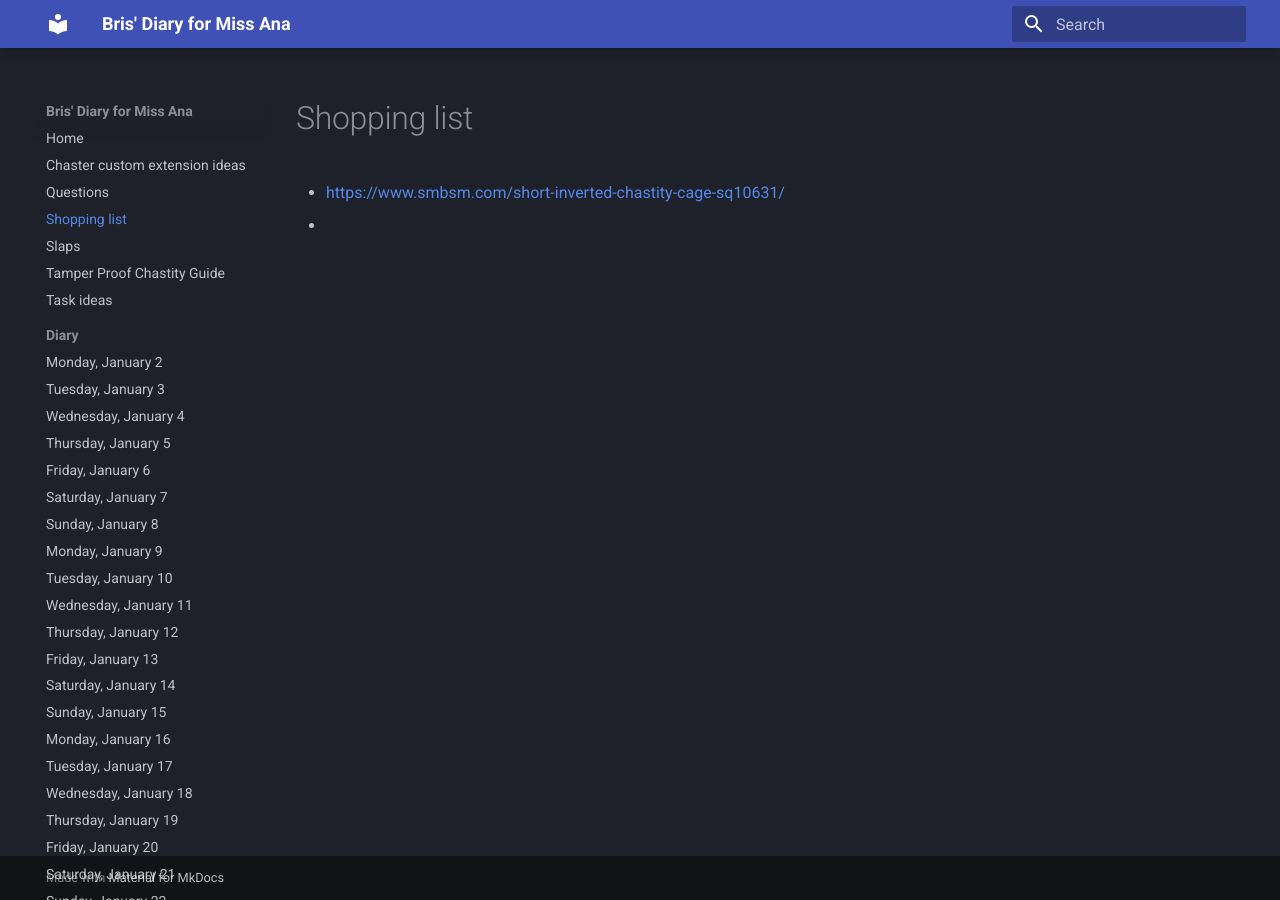
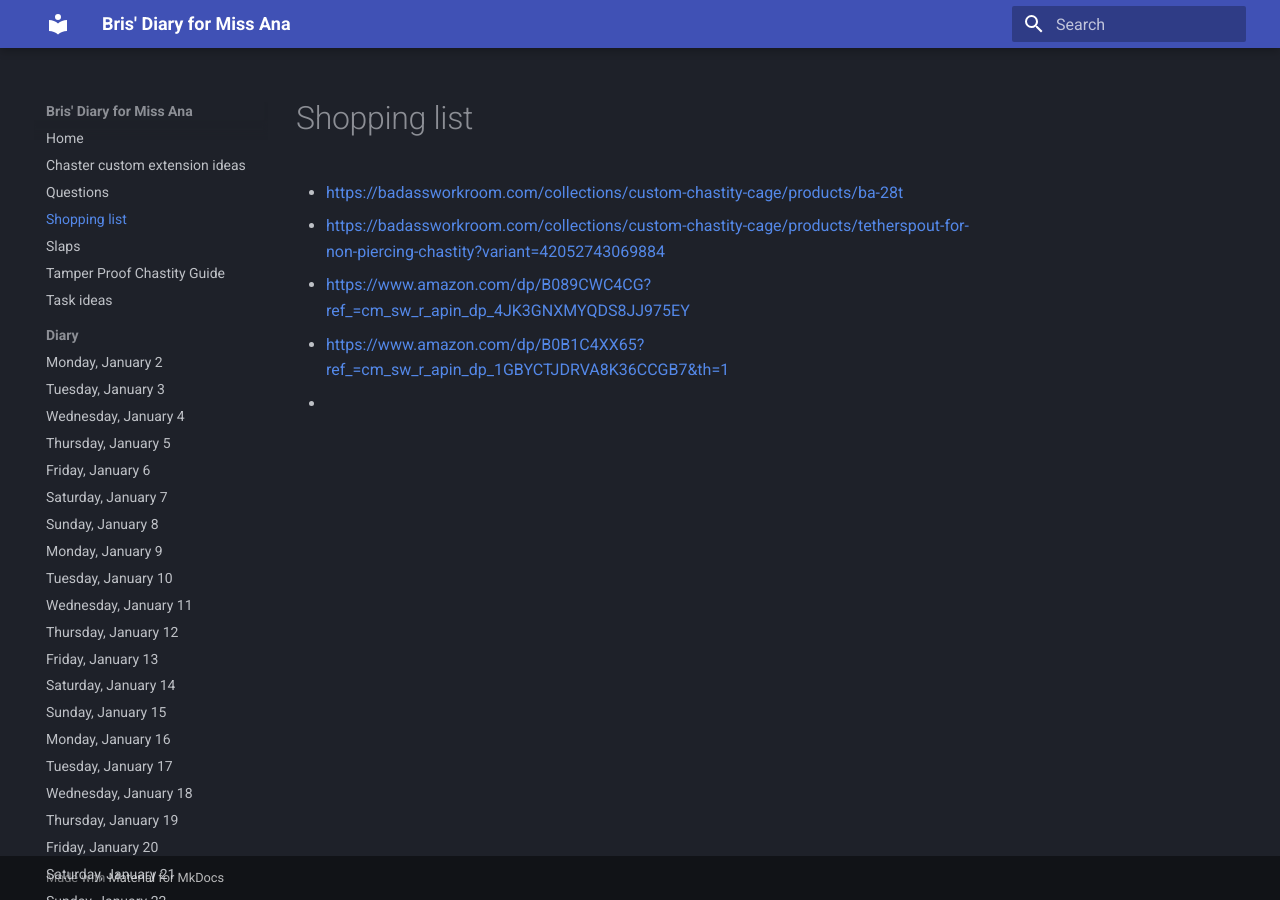
Before and after one commit to bris00/DFMA, an MkDocs documentation site: the page built from diary/Shopping list.md, in a window 1280 px wide. Built offline with MkDocs 1.6.1 and Material for MkDocs 9.7.7, drawn with Linux system fonts in a browser that asks for light colours; part of the change alters nothing that is shown.

Commit message:
vault backup: 2023-02-25 13:36:26
Affected files:
diary/.obsidian/workspace.json
diary/Shopping list.md

```diff
--- a/diary/Shopping list.md
+++ b/diary/Shopping list.md
@@ -1,2 +1,5 @@
-* [https://www.smbsm.com/short-inverted-chastity-cage-sq10631/](https://www.smbsm.com/short-inverted-chastity-cage-sq10631/)
+* https://badassworkroom.com/collections/custom-chastity-cage/products/ba-28t
+* https://badassworkroom.com/collections/custom-chastity-cage/products/tetherspout-for-non-piercing-chastity?variant=42052743069884
+* https://www.amazon.com/dp/B089CWC4CG?ref_=cm_sw_r_apin_dp_4JK3GNXMYQDS8JJ975EY
+* https://www.amazon.com/dp/B0B1C4XX65?ref_=cm_sw_r_apin_dp_1GBYCTJDRVA8K36CCGB7&th=1
 *
```
Also changed, not shown: 1 other file.
